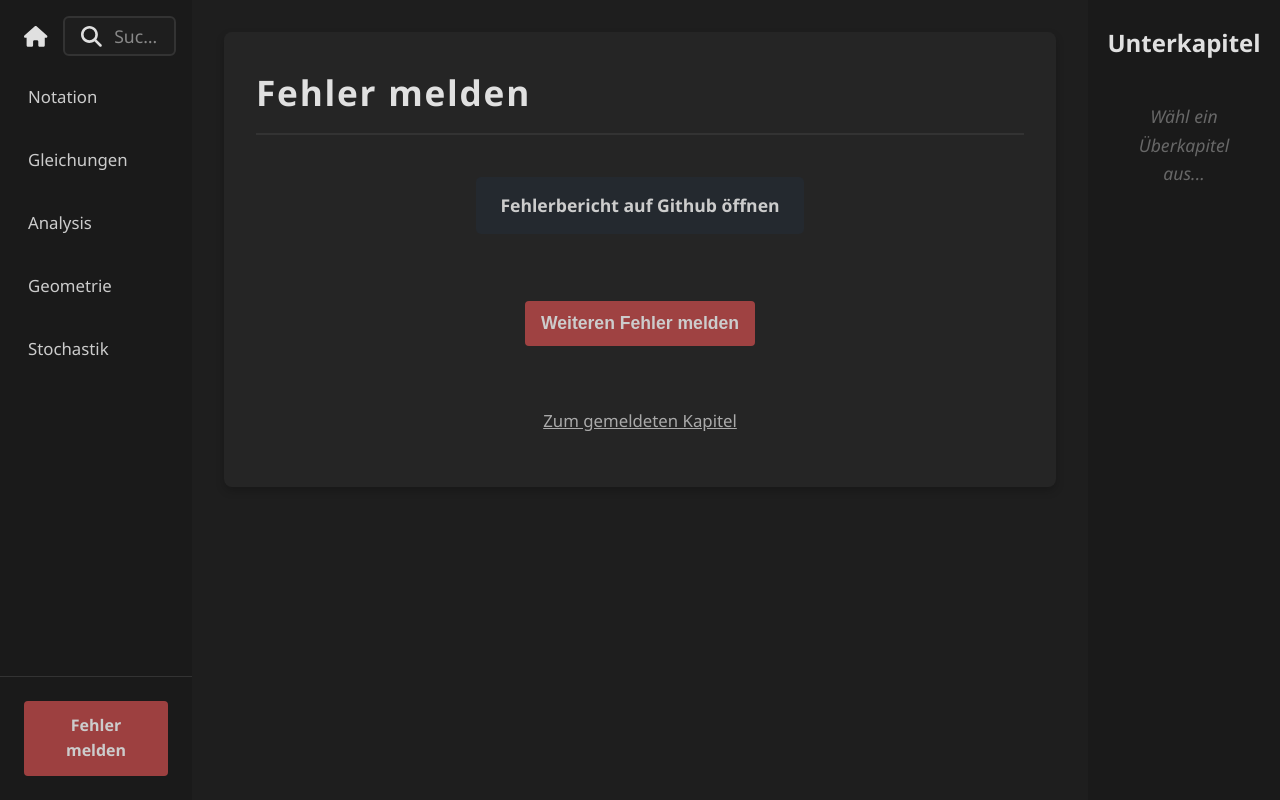
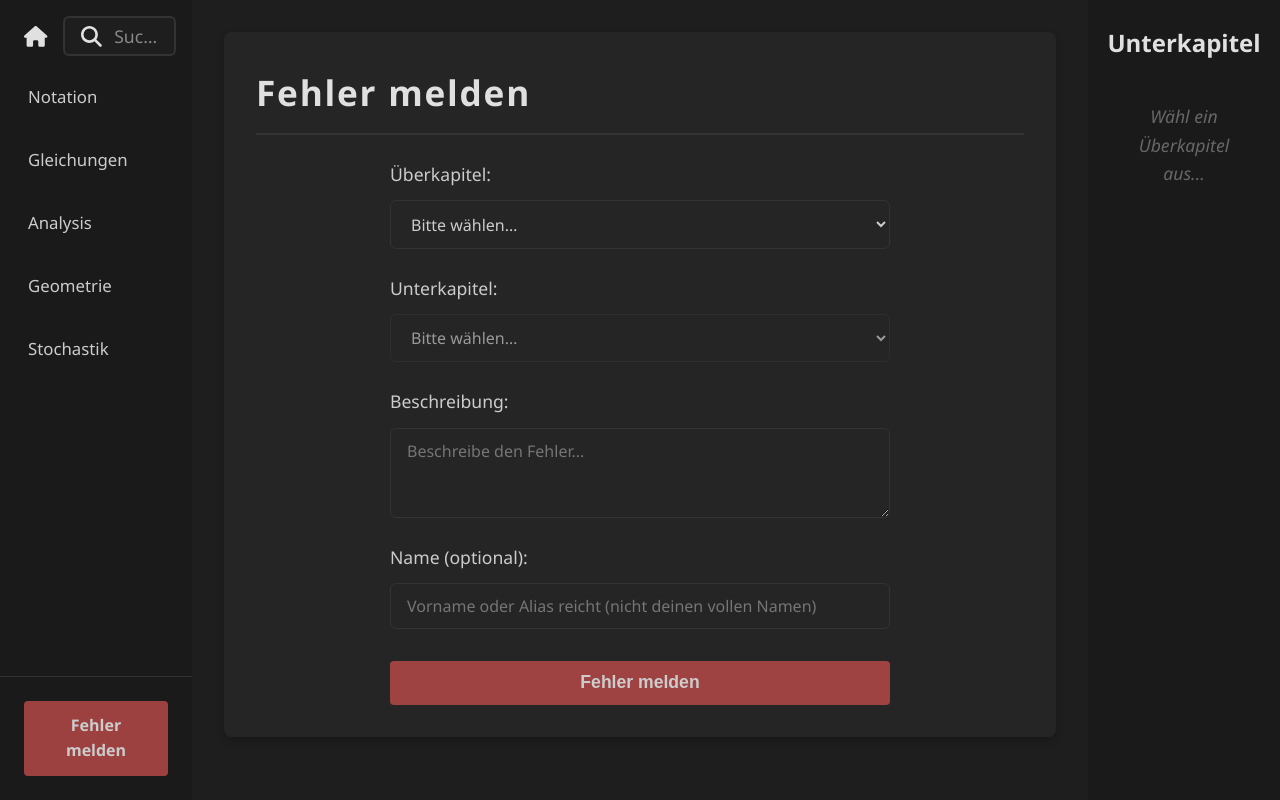
Before and after one commit to OfficerYoda/mathe-zusammenfassung-vue, a Vue app: page /report in a window 1280 px wide. Built offline with nearby package versions, Linux system fonts and the light colour scheme.

Commit message:
Forgot to put the negation back

```diff
--- a/src/views/Report.vue
+++ b/src/views/Report.vue
@@ -48,7 +48,7 @@ function submit() {
        ### Beschreibung
        ${description.value}
 
-       [Zum gemeldeten Kapitel](https://officeryoda.dev/${kebabUriCase(majorChapter.value)}#${kebabUriCase(minorChapter.value)})
+       [Zum gemeldeten Kapitel](https://mathe.officeryoda.de/${kebabUriCase(majorChapter.value)}#${kebabUriCase(minorChapter.value)})
 
        ${name.value ? `Gefunden von **${name.value}**` : ''}
        `.replace(/^[ \t]+/gm, ''); // Remove leading indentation
@@ -84,7 +84,7 @@ function resetForm() {
 
 <template>
   <ContentSection title="Fehler melden">
-    <form @submit.prevent="submit" v-if="submitted" class="report-form">
+    <form @submit.prevent="submit" v-if="!submitted" class="report-form">
       <label>
         <span>Überkapitel:</span>
         <select v-model="majorChapter">
```
